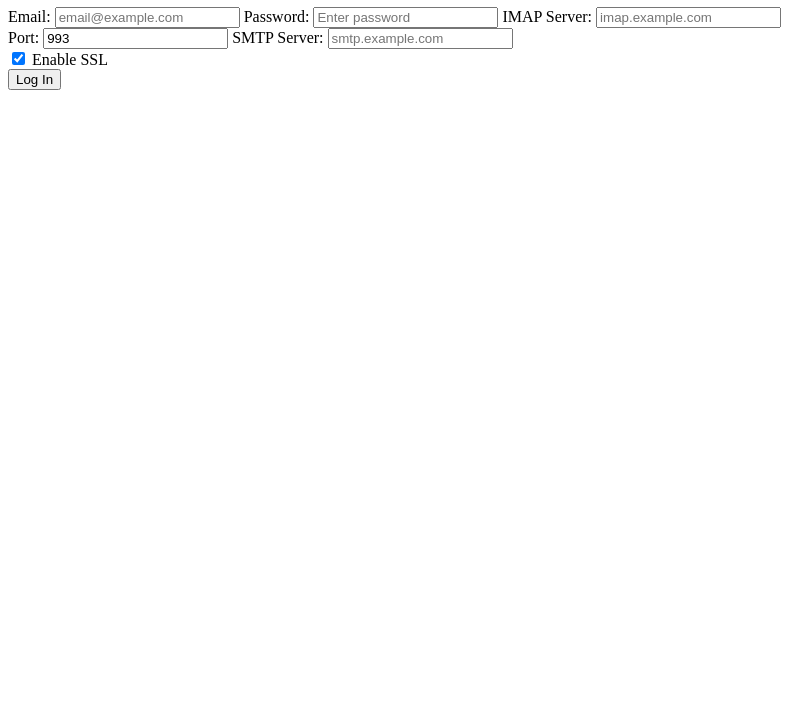
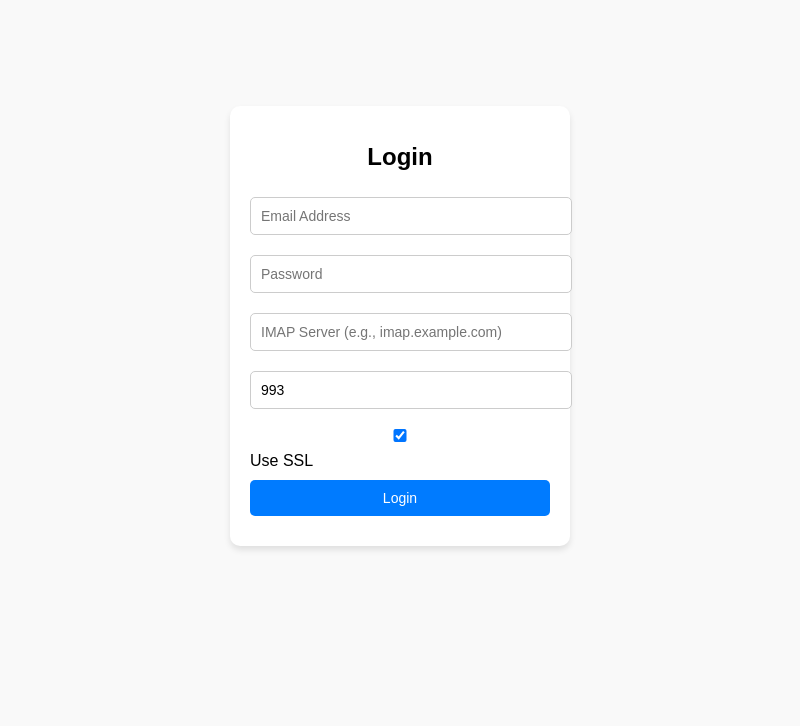
Before and after one commit to MumblingBuffalo/Email-Bread, an Electron app: page index.html in a window 800 px wide. Shown: the part 74-800 px from the top of the page. Drawn offline with Linux system fonts and the light colour scheme.

Commit message:
troubleshooting...

```diff
--- a/index.html
+++ b/index.html
@@ -3,58 +3,81 @@
 <head>
   <meta charset="UTF-8">
   <meta name="viewport" content="width=device-width, initial-scale=1.0">
-    <link rel="stylesheet" href="breadboard.css">
-    <title>Email-Bread - Login</title>
+  <title>Email-Bread Login</title>
+  <style>
+    body {
+      font-family: Arial, sans-serif;
+      margin: 0;
+      padding: 0;
+      background-color: #f9f9f9;
+      display: flex;
+      justify-content: center;
+      align-items: center;
+      height: 100vh;
+    }
+    #login-container {
+      background-color: white;
+      padding: 20px;
+      border-radius: 10px;
+      box-shadow: 0 4px 6px rgba(0, 0, 0, 0.1);
+      width: 300px;
+    }
+    #login-container h1 {
+      text-align: center;
+      font-size: 24px;
+    }
+    input, button {
+      width: 100%;
+      margin: 10px 0;
+      padding: 10px;
+      font-size: 14px;
+      border-radius: 5px;
+      border: 1px solid #ccc;
+    }
+    button {
+      background-color: #007bff;
+      color: white;
+      border: none;
+      cursor: pointer;
+    }
+    button:hover {
+      background-color: #0056b3;
+    }
+  </style>
 </head>
 <body>
-    <div class="login-container">
-        <h1>Email-Bread 🍞</h1>
-        <form id="login-form">
-            <label for="email">Email:</label>
-            <input type="email" id="email" placeholder="email@example.com" required>
-
-            <label for="password">Password:</label>
-            <input type="password" id="password" placeholder="Enter password" required>
-
-            <label for="imap-server">IMAP Server:</label>
-            <input type="text" id="imap-server" placeholder="imap.example.com" required>
-
-            <label for="port">Port:</label>
-            <input type="number" id="port" value="993" required>
-
-            <label for="smtp-server">SMTP Server:</label>
-            <input type="text" id="smtp-server" placeholder="smtp.example.com" required>
-
-            <div>
-                <input type="checkbox" id="enable-ssl" checked>
-                <label for="enable-ssl">Enable SSL</label>
-            </div>
-
-            <button type="submit">Log In</button>
-        </form>
+  <div id="login-container">
+    <h1>Login</h1>
+    <input type="text" id="email" placeholder="Email Address" />
+    <input type="password" id="password" placeholder="Password" />
+    <input type="text" id="imap-server" placeholder="IMAP Server (e.g., imap.example.com)" />
+    <input type="number" id="port" placeholder="Port (default: 993)" value="993" />
+    <label>
+      <input type="checkbox" id="ssl" checked /> Use SSL
+    </label>
+    <button id="login-btn">Login</button>
   </div>
 
   <script>
-        document.getElementById("login-form").addEventListener("submit", (e) => {
-            e.preventDefault();
-
-            // Capture user input
+    document.getElementById("login-btn").addEventListener("click", () => {
       const email = document.getElementById("email").value;
       const password = document.getElementById("password").value;
       const imapServer = document.getElementById("imap-server").value;
-            const port = document.getElementById("port").value;
-            const smtpServer = document.getElementById("smtp-server").value;
-            const enableSSL = document.getElementById("enable-ssl").checked;
+      const port = document.getElementById("port").value || "993";
+      const ssl = document.getElementById("ssl").checked;
 
-            // Store details in sessionStorage for use in other parts of the app
+      if (!email || !password || !imapServer) {
+        alert("Please fill in all fields.");
+        return;
+      }
+
+      // Store credentials in sessionStorage for Breadboard
       sessionStorage.setItem("email", email);
       sessionStorage.setItem("password", password);
       sessionStorage.setItem("imapServer", imapServer);
       sessionStorage.setItem("port", port);
-            sessionStorage.setItem("smtpServer", smtpServer);
-            sessionStorage.setItem("enableSSL", enableSSL);
+      sessionStorage.setItem("ssl", ssl);
 
-            // Redirect to the breadboard page
       window.location.href = "breadboard.html";
     });
   </script>
```
Also changed, not shown: breadboard.html (+7 -7 lines). Lines whose indentation alone changed are shown as unchanged.
